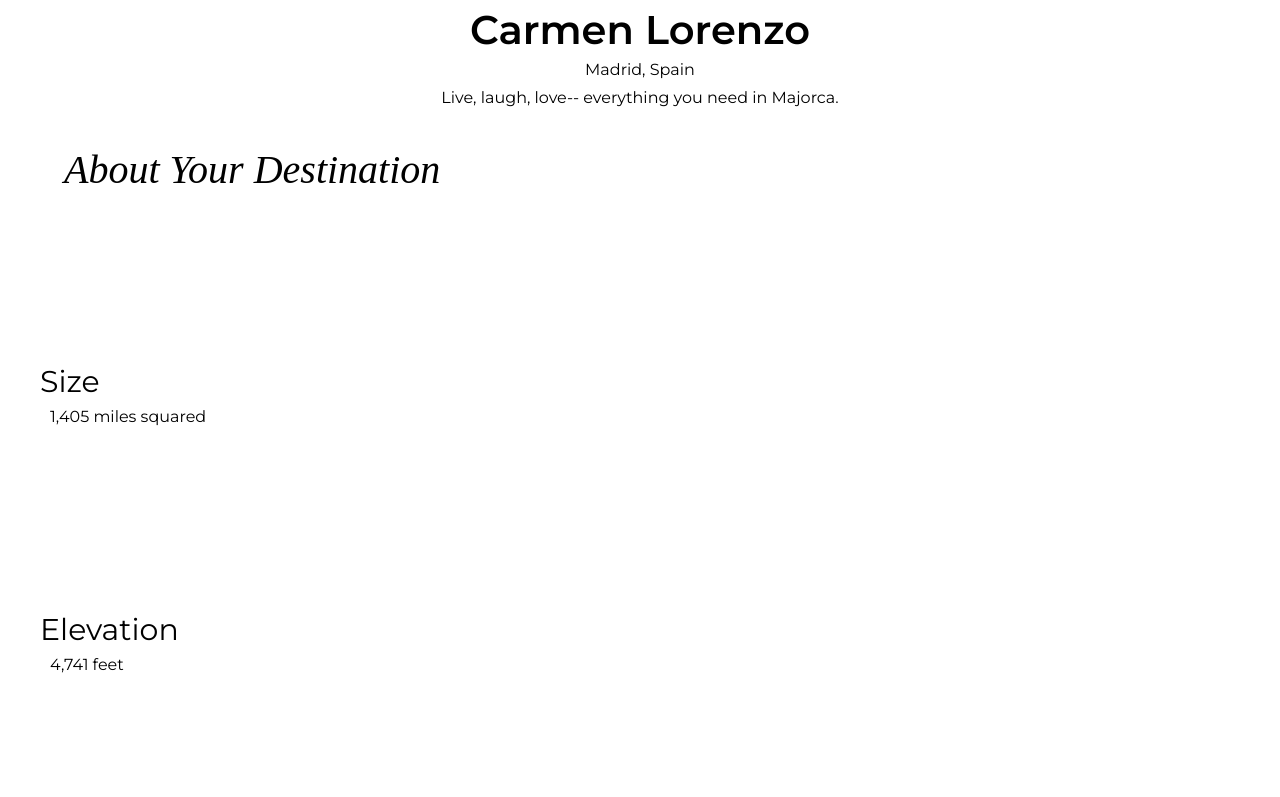
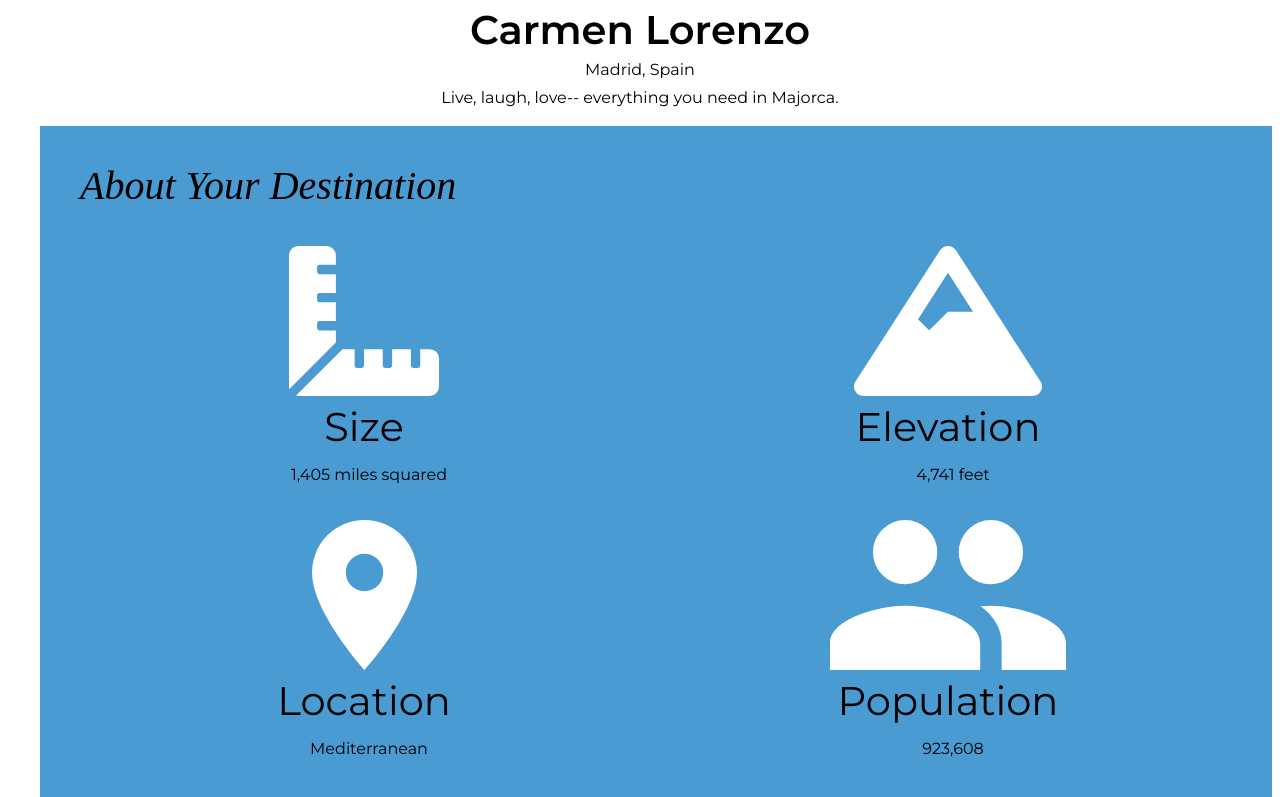
Before and after one commit to dbevill/wunderlust, a plain HTML site: page wunderlust-majorca.html in a window 1280 px wide. Shown: the part 7547-8344 px from the top of the page. Drawn offline with Linux system fonts and the light colour scheme; a web font is replaced by a local one.

Commit message:
updated css

```diff
--- a/styles.css
+++ b/styles.css
@@ -186,10 +186,30 @@ main p{
 	margin: 0 auto;
 	padding-bottom: 10px;
 }
+#about{
+	display: grid;
+	background-color: #499BD2;
+	padding: 1rem;
+	width: 100%;
+}
+#about div{
+	display: grid;
+	justify-content: center;
+	padding: 1rem;
+	grid-template-columns: 1fr 1fr;
+	text-align: center;
+}
 #about h3{
 	text-align: left;
 	font-size: 40px;
 	padding: 1.5rem;
+}
+#about h4{
+	font-size: 40px;
+	padding: .5rem;
+}
+#about p{
+	text-align: center;
 }
 footer{
 	background-color: #EAEAEA;
```
